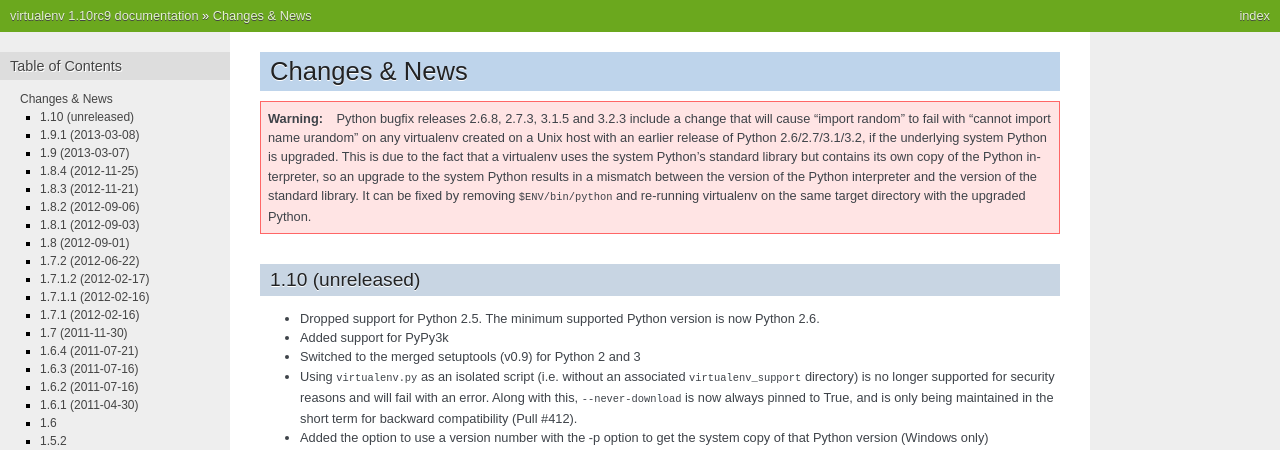
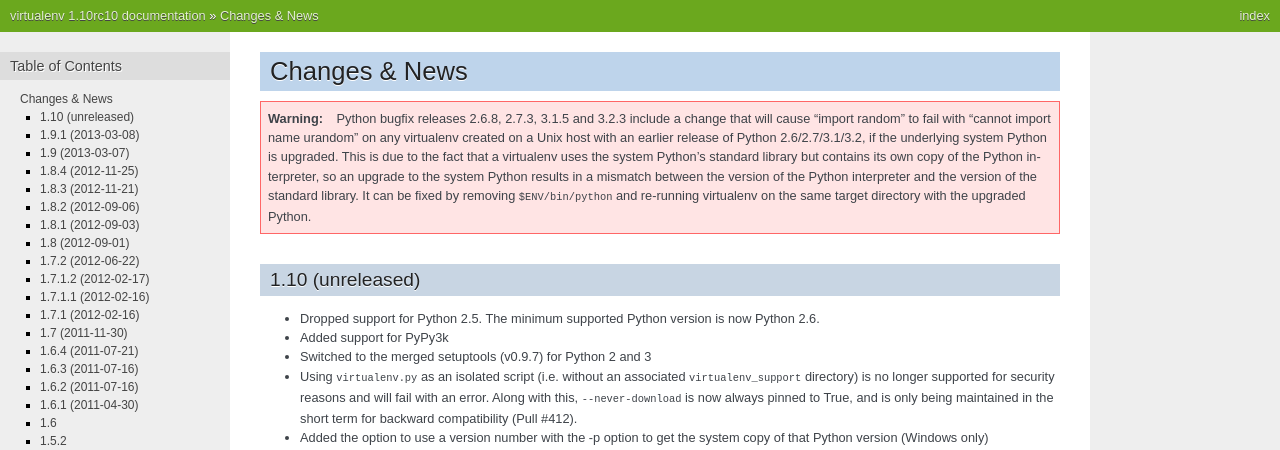
Before and after one commit to pypa/virtualenv, a Sphinx documentation site: the page built from docs/news.rst, in a window 1280 px wide and 900 px high. Shown: the top 450 px of the window. Built offline with Sphinx 7.4.7, drawn with Linux system fonts in a browser that asks for light colours; some of the changed text lies outside the part shown.

Commit message:
1.10rc10

```diff
--- a/docs/news.rst
+++ b/docs/news.rst
@@ -20,7 +20,7 @@
 * Dropped support for Python 2.5. The minimum supported Python version is
   now Python 2.6.
 * Added support for PyPy3k
-* Switched to the merged setuptools (v0.9) for Python 2 and 3
+* Switched to the merged setuptools (v0.9.7) for Python 2 and 3
 * Using ``virtualenv.py`` as an isolated script (i.e. without an associated ``virtualenv_support``
   directory) is no longer supported for security reasons and will fail with an error.
   Along with this, ``--never-download`` is now always pinned to True, and is only being maintained
--- a/virtualenv.py
+++ b/virtualenv.py
@@ -2,7 +2,7 @@
 """Create a "virtual" Python installation
 """
 
-__version__ = "1.10rc9"
+__version__ = "1.10rc10"
 virtualenv_version = __version__  # legacy
 
 import base64
```
